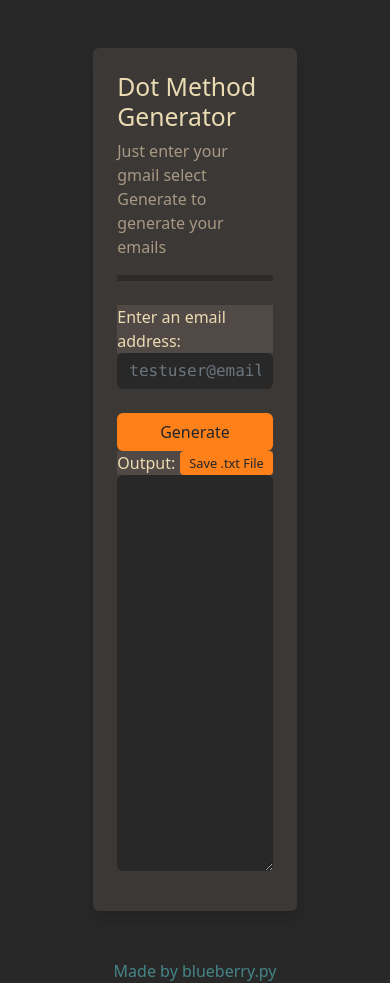
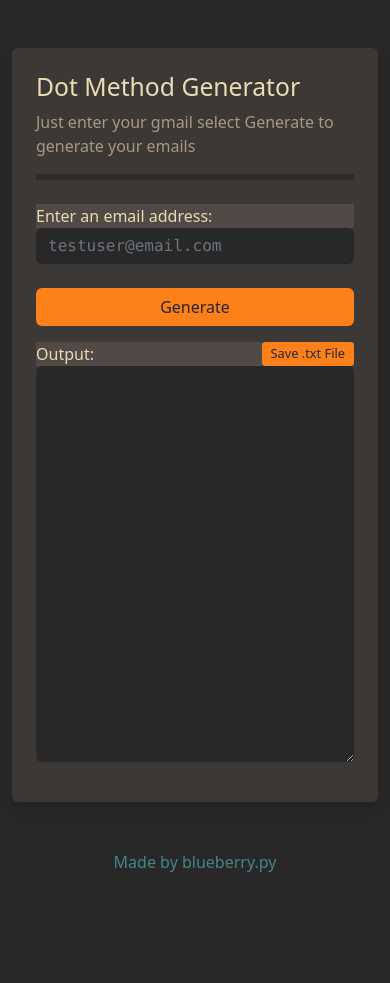
Before and after one commit to blueberrypyy/project_photo_tool, a Django app: page /dotmethod/ in a window 390 px wide. Shown: the part 80-1063 px from the top of the page. After the commit the page ends 952 px from the top, so only its background shows below. Run offline with Django 3.2, Linux system fonts and the light colour scheme.

Commit message:
Updating UI for mobile

```diff
--- a/templates/address_edit.html
+++ b/templates/address_edit.html
@@ -94,7 +94,7 @@ textarea {
 
     <div class='container'>
         <div class='row'>
-        <div class='col-7 mx-auto'>
+        <div class='col-12 col-sm-12 col-md-10 col-lg-8 col-xl-7 mx-auto'>
       <div class='shadow-lg p-4 rounded' style='background: #3c3836; border-color: #fb4934;'>
         <h2>Address J1gger</h2>
         <p>Just enter your gmail and select how many variations to generate your emails</p>
@@ -149,7 +149,7 @@ textarea {
 
 
 
-                <button onclick='generateAddresses()' class="btn w-100 mt-4" id="generate" style='background-color: #fe8019;'>Generate</button>
+                <button onclick='generateAddresses()' class="btn w-100 mt-4 mb-3" id="generate" style='background-color: #fe8019;'>Generate</button>
          <div>
             <!-- <textarea class="form-control" id="exampleFormControlTextarea1" rows="3" style="margin-top: 0px; margin-bottom: 0px; height: 229px;"></textarea>-->
          </div>
--- a/templates/dotmethodview.html
+++ b/templates/dotmethodview.html
@@ -36,7 +36,7 @@ hr {
 <!-- Card body -->
     <div class='container'>
         <div class='row'>
-        <div class='col-7 mx-auto'>
+        <div class='col-12 col-sm-12 col-md-10 col-lg-8 col-xl-7 mx-auto'>
       <!--div class='card p-4' style='background: linear-gradient(146deg, rgba(0,0,0,1), rgba(0,0,0,0.3))'-->
         <div class='shadow p-4 rounded' style='background: #3c3836'>
         <h2>Dot Method Generator</h2>
@@ -55,7 +55,7 @@ hr {
   <input style='background-color: #282828; border: #181818; color: #b8bb26; font-family: Consolas,Menlo,"courier new",monospace;' class='form-control mb-4' placeholder='testuser@email.com' type="text" id="email-input">
 
 
-    <button onclick="generateEmails()" class='btn w-100 mb-auto' style='background-color: #fe8019;'>Generate</button>
+    <button onclick="generateEmails()" class='btn w-100 mb-3' style='background-color: #fe8019;'>Generate</button>
 
 
             </div>
--- a/templates/home.html
+++ b/templates/home.html
@@ -1,6 +1,6 @@
 {% extends 'base.html' %}
 {% load static %}
-{% block title %}rinsr{% endblock title %}
+{% block title %}Exif{% endblock title %}
 {% include 'navbar.html' %}
 
 {% block content %}
@@ -26,7 +26,7 @@
 
 <!-- Modal -->
 <div class="modal fade" id="exampleModalCenter" tabindex="-1" role="dialog" aria-labelledby="exampleModalCenterTitle" aria-hidden="true">
-  <div class="modal-dialog modal-dialog-centered" role="document" style='width: 20%; '>
+  <div class="modal-dialog modal-dialog-centered" role="document" style='width: 20rem; '>
     <div class="modal-content" style='background: #3c3836;'>
       <div class="modal-header">
         <h5 class="modal-title" id="exampleModalCenterTitle" style='color: #ebdbb2;'>All Tools</h5>
```
Also changed, not shown: templates/exif.html (+4 -4 lines).
